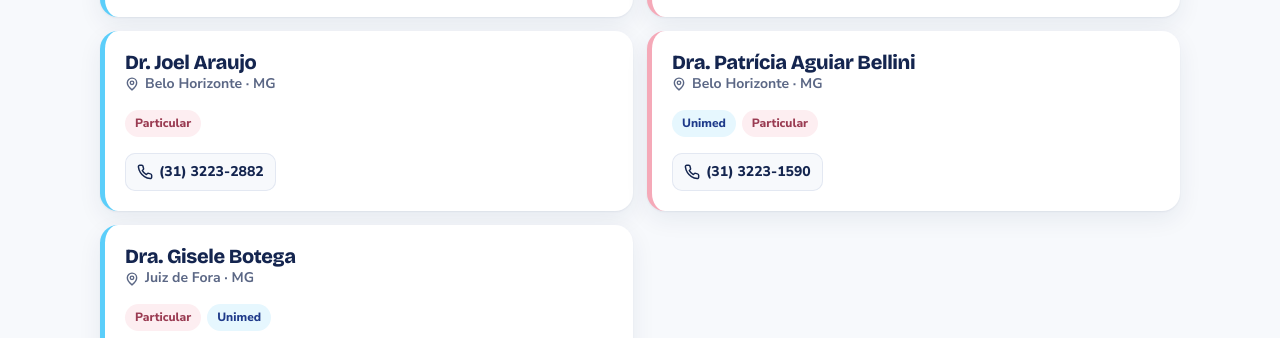
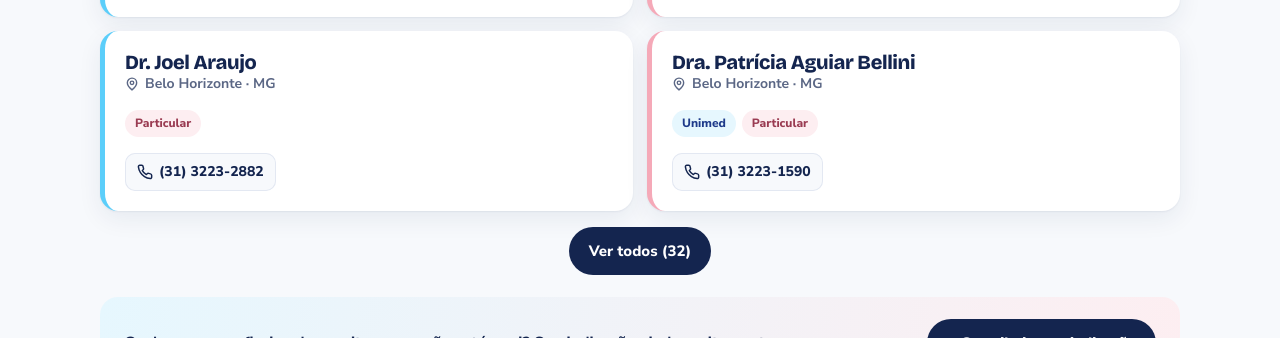
Before and after one commit to transmascbrasil/portal, a plain HTML site: page index.html in a window 1280 px wide. Shown: the part 1537-1875 px from the top of the page. Drawn offline with nearby package versions, Linux system fonts and the light colour scheme.

Commit message:
Update index.html

```diff
--- a/index.html
+++ b/index.html
@@ -778,10 +778,10 @@ const COLLECTION_PATH = ['artifacts', appIdStr, 'public', 'data', 'profissionais
 
 
 let currentCategory = 'cirurgioes';
-const PAGE = 7;
+const PAGE = 6;
 let limite = PAGE;
 window.filtrarLista = () => { limite = PAGE; renderList(); };
-window.verMais = () => { limite += PAGE; renderList(); };
+window.verMais = () => { limite = Infinity; renderList(); };
 let allData = [];
 let dbData = [];
 
@@ -990,7 +990,7 @@ window.renderList = () => {
   }).join('');
   const resto = total - data.length;
   document.getElementById('ver-mais').innerHTML = resto > 0
-    ? `<button class="btn btn-navy" onclick="verMais()">Ver mais (${resto} ${resto===1?'restante':'restantes'})</button>` : '';
+    ? `<button class="btn btn-navy" onclick="verMais()">Ver todos (${total})</button>` : '';
 };
 
 window.changeCategory = (cat) => {
```
